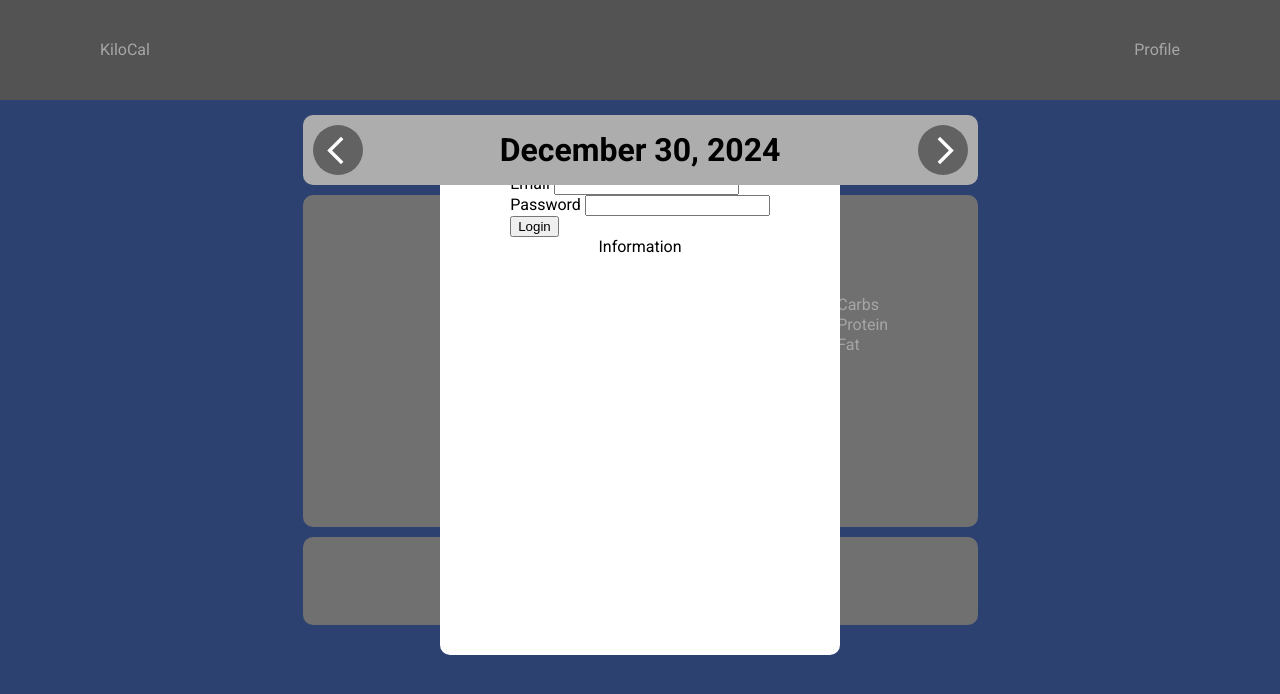
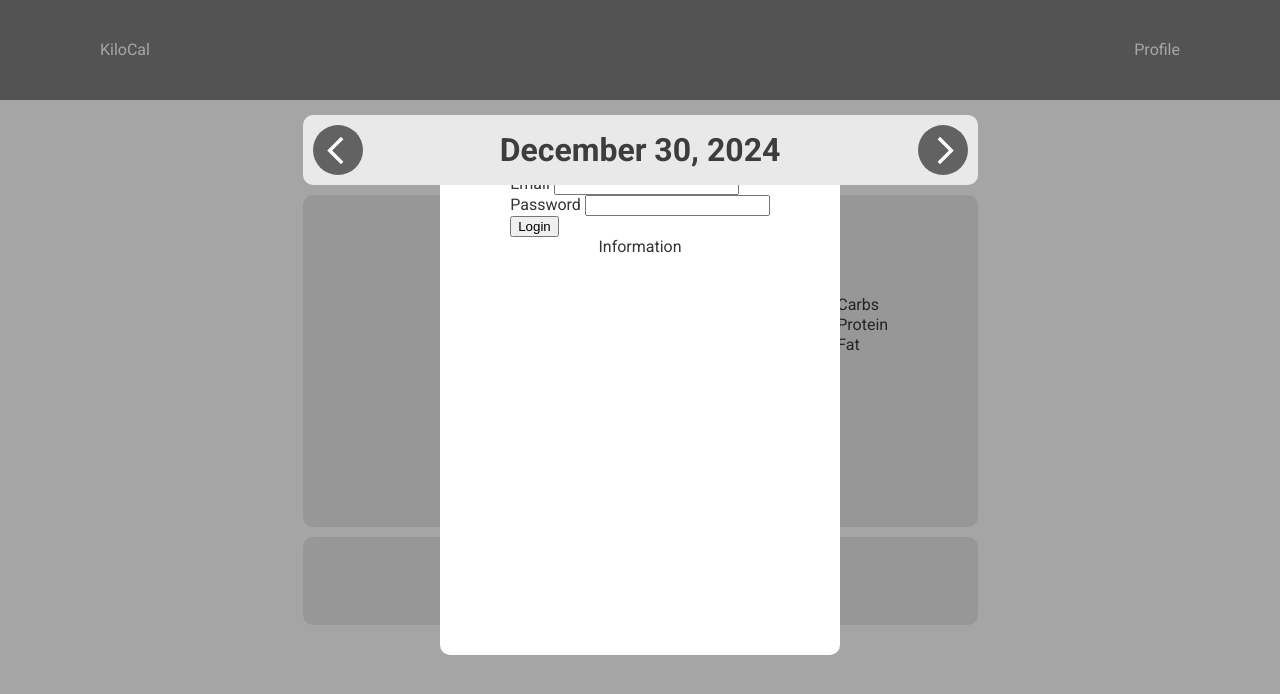
Before and after one commit to ansengarvin/kilocal, a React (Vite) app in the folder frontend/: page / in a window 1280 px wide. Shown: the top 694 px of the page. Built offline with nearby package versions, Linux system fonts and the light colour scheme; a web font is replaced by a local one.

Commit message:
feat: color scheme experimentation

```diff
--- a/frontend/src/components/appSections/GoalSection.tsx
+++ b/frontend/src/components/appSections/GoalSection.tsx
@@ -13,13 +13,17 @@ interface GoalSectionProps {
     fatGoal: number
 }
 
-const calorieColor = "#33ab15"
-const carbColor = "#124E78"
-const proteinColor = "#8C271E"
-const fatColor = "#FFBA49"
+
+// const carbColor = "#124E78"
+// const proteinColor = "#8C271E"
+// const fatColor = "#FFBA49"
+
+const calorieColor = "#417B5A"
+const carbColor = "#235789"
+const proteinColor = "#C1292E"
+const fatColor = "#ED9B40"
 
 const GoalSectionDiv = styled.div`
-    background-color: #adadad;
     width: 90%;
     height: min-content;
     margin-bottom: 10px;
@@ -41,7 +45,6 @@ const GoalSectionDiv = styled.div`
         align-items: center;
 
         h3 {
-            color: #2a2a2a;
             margin: 0;
             margin-top: 5px;
             font-weight: normal;
@@ -55,6 +58,9 @@ const GoalSectionDiv = styled.div`
         gap: 20px;
     }
 `
+
+const metricBackColor = "#cbcbcb"
+const metricTextColor = "#383838"
 
 
 export function GoalSection(props: GoalSectionProps) {
@@ -81,7 +87,7 @@ export function GoalSection(props: GoalSectionProps) {
 
 
     return (
-        <GoalSectionDiv>
+        <GoalSectionDiv className="appElement">
             <h2>
                 Daily Goals
             </h2>
@@ -96,6 +102,8 @@ export function GoalSection(props: GoalSectionProps) {
                         strokeWidth={15}
                         radius={60}
                         fontSize="14pt"
+                        textColor={metricTextColor}
+                        backColor={metricBackColor}
                         color={calorieColor}
                     />
                 </div>
@@ -103,12 +111,12 @@ export function GoalSection(props: GoalSectionProps) {
                     <h3>Macros</h3>
                     <PieChartWithKey
                         radius={60}
-                        borderWidth={3}
-                        borderColor={"#ffffff"}
+                        borderWidth={0}
+                        borderColor={"#000000"}
                         sections={[carbPercentage, proteinPercentage, fatPercentage]}
                         colors={[carbColor, proteinColor, fatColor]}
                         titles={["Carbs", "Protein", "Fat"]}
-                        textColor={"#ffffff"}
+                        textColor={metricTextColor}
                         ignoreKeyWidth={true}
                     />
                 </div>
@@ -124,6 +132,8 @@ export function GoalSection(props: GoalSectionProps) {
                         strokeWidth={10}
                         radius={50}
                         fontSize="12pt"
+                        textColor={metricTextColor}
+                        backColor={metricBackColor}
                         color={carbColor}
                     />
                 </div>
@@ -137,6 +147,8 @@ export function GoalSection(props: GoalSectionProps) {
                         strokeWidth={10}
                         radius={50}
                         fontSize="12pt"
+                        textColor={metricTextColor}
+                        backColor={metricBackColor}
                         color={proteinColor}
                     />
                 </div>
@@ -150,6 +162,8 @@ export function GoalSection(props: GoalSectionProps) {
                         strokeWidth={10}
                         radius={50}
                         fontSize="12pt"
+                        textColor={metricTextColor}
+                        backColor={metricBackColor}
                         color={fatColor}
                     />
                 </div>
--- a/frontend/src/components/data/ProgressCircle.tsx
+++ b/frontend/src/components/data/ProgressCircle.tsx
@@ -6,16 +6,22 @@ interface progressCircleProps {
     radius: number
     strokeWidth: number
     fontSize: string
+    textColor: string
+    backColor: string
     color: string
 }
 
-const CircleDiv = styled.div<progressCircleProps>`
+interface circleDivProps {
+    radius: number
+}
+
+const CircleDiv = styled.div<circleDivProps>`
     height: ${props => props.radius * 2}px;
     width: ${props => props.radius * 2}px;
 `
 
 export function ProgressCircle(props: progressCircleProps) {
-    const {value, goal, radius, strokeWidth, fontSize, color} = props
+    const {value, goal, radius, strokeWidth, fontSize, textColor, backColor, color} = props
 
     console.log(value, " ", goal)
     console.log(value/goal)
@@ -27,12 +33,7 @@ export function ProgressCircle(props: progressCircleProps) {
     return (
         <>
             <CircleDiv
-                value={value}
-                goal={goal}
                 radius={radius}
-                strokeWidth={strokeWidth}
-                fontSize={fontSize}
-                color={color}
             >
                 <svg viewBox={`0 0 ${radius*2} ${radius*2}`}>
                     <circle
@@ -40,7 +41,7 @@ export function ProgressCircle(props: progressCircleProps) {
                         cy={radius}
                         r={adjustedRadius}
                         fill={"none"}
-                        stroke={"#ffffff"}
+                        stroke={backColor}
                         strokeWidth={strokeWidth-1}
                     />
                     <circle
@@ -58,7 +59,7 @@ export function ProgressCircle(props: progressCircleProps) {
                     <text
                         x={radius}
                         y={radius}
-                        fill={"#ffffff"}
+                        fill={textColor}
                         textAnchor={"middle"}
                         alignmentBaseline={"middle"}
                         fontSize={fontSize}
--- a/frontend/src/components/sections/GoalSection.tsx
+++ b/frontend/src/components/sections/GoalSection.tsx
@@ -14,8 +14,8 @@ interface GoalSectionProps {
 }
 
 const calorieColor = "#33ab15"
-const carbColor = "#124E78"
-const proteinColor = "#8C271E"
+const carbColor = "#ffffff"
+const proteinColor = "#C1292E"
 const fatColor = "#FFBA49"
 
 const GoalSectionDiv = styled.div`
--- a/frontend/src/main.tsx
+++ b/frontend/src/main.tsx
@@ -9,11 +9,19 @@ const globalStyle = css`
   html, body {
     margin: 0;
     font-family: 'Roboto', sans-serif;
-    background-color: #4464AD;
+    background-color: #ffffff;
+
+    color: #353535;
   }
 
   h1, h2, h3 {
     margin: 0;
+
+    color: #3d3d3d;
+  }
+
+  .appElement {
+    background-color: #e9e9e9;
   }
 `
 
--- a/frontend/src/routes/App.tsx
+++ b/frontend/src/routes/App.tsx
@@ -27,7 +27,6 @@ const DateSection = styled.div`
   margin-bottom: 10px;
   padding-top: 10px;
   padding-bottom: 10px;
-  background-color: ${bgColor};
   border-radius: 10px;
 
   display: flex;
@@ -79,7 +78,6 @@ const DateSection = styled.div`
 
 
 const FoodJournal = styled.div`
-  background-color: ${bgColor};
   border-radius: 10px;
   height: min-content;
   width: 90%;
@@ -205,7 +203,7 @@ function App() {
       }
       <ContentWindow>
         <div className='content'>
-          <DateSection>
+          <DateSection className="appElement">
             <button className="date left" onClick={(e) => {
                 e.preventDefault
                 const newDate = new Date()
@@ -234,7 +232,7 @@ function App() {
             proteinTotal={foodGet.data?.totalProtein} proteinGoal={100}
             fatTotal={foodGet.data?.totalFat} fatGoal={50}
           />
-          <FoodJournal>
+          <FoodJournal className="appElement">
             <h2>
               Food Journal
             </h2>
```
